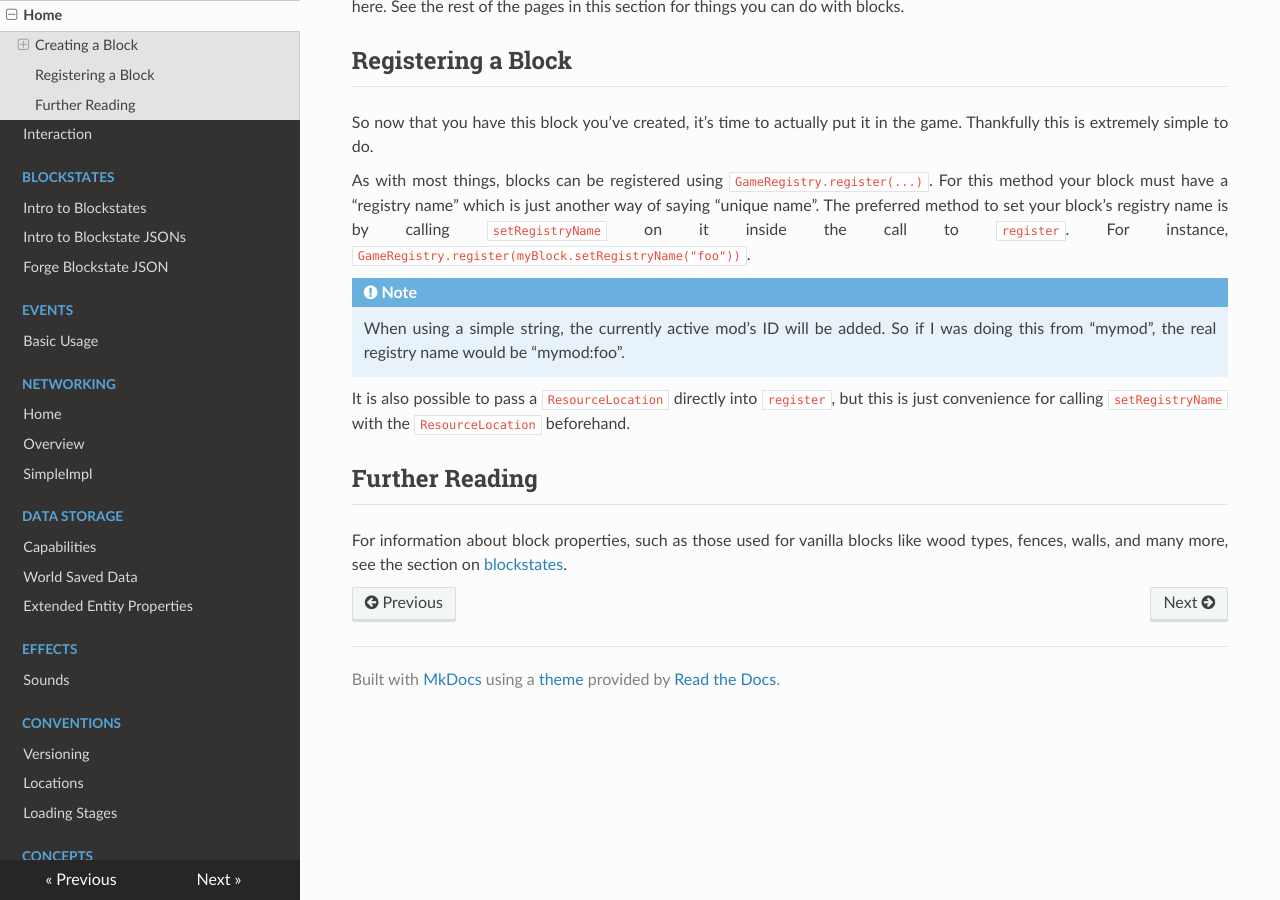
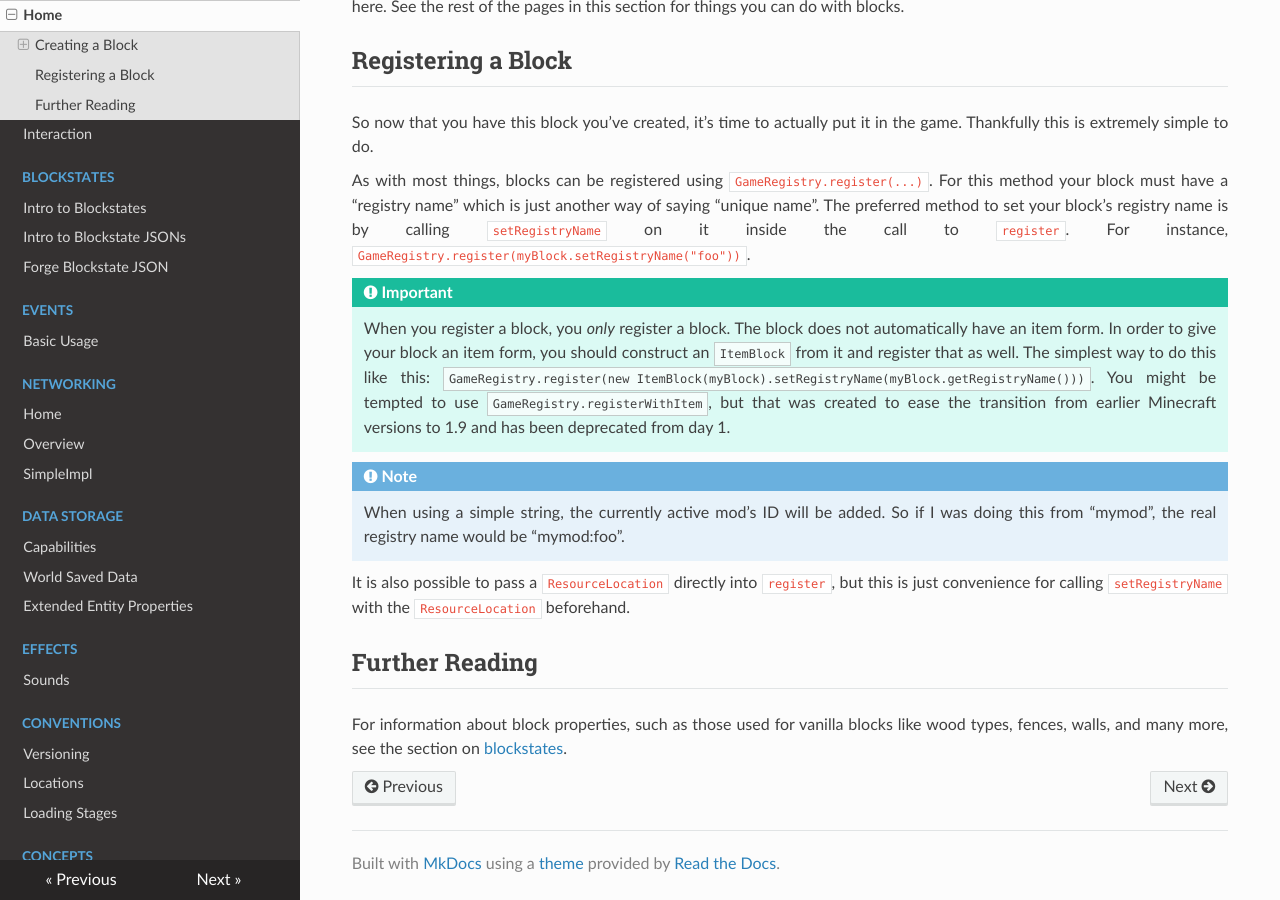
Before and after one commit to MinecraftForge/Documentation, an MkDocs documentation site: the page built from docs/blocks/blocks.md, in a window 1280 px wide and 900 px high, scrolled down 1072 px. Built offline with MkDocs 1.6.1, drawn with Linux system fonts in a browser that asks for light colours; nearby versions of some CDN libraries; old or Windows-style settings are respelled for this version of MkDocs.

Commit message:
Add note about `ItemBlocks` in blocks/blocks.md
Add note about registering `ItemBlock`s as well as registering `Block`s,
and note that `GameRegistry.registerWithItem` should not be used.

```diff
--- a/docs/blocks/blocks.md
+++ b/docs/blocks/blocks.md
@@ -31,7 +31,12 @@ So now that you have this block you've created, it's time to actually put it in
 
 As with most things, blocks can be registered using `GameRegistry.register(...)`. For this method your block must have a "registry name" which is just another way of saying "unique name". The preferred method to set your block's registry name is by calling `setRegistryName` on it inside the call to `register`. For instance, `GameRegistry.register(myBlock.setRegistryName("foo"))`.
 
+!!! important
+
+    When you register a block, you *only* register a block. The block does not automatically have an item form. In order to give your block an item form, you should construct an `ItemBlock` from it and register that as well. The simplest way to do this like this: `GameRegistry.register(new ItemBlock(myBlock).setRegistryName(myBlock.getRegistryName()))`. You might be tempted to use `GameRegistry.registerWithItem`, but that was created to ease the transition from earlier Minecraft versions to 1.9 and has been deprecated from day 1.
+
 !!! note
+
     When using a simple string, the currently active mod's ID will be added. So if I was doing this from "mymod", the real registry name would be "mymod:foo".
 
 It is also possible to pass a `ResourceLocation` directly into `register`, but this is just convenience for calling `setRegistryName` with the `ResourceLocation` beforehand.
```
